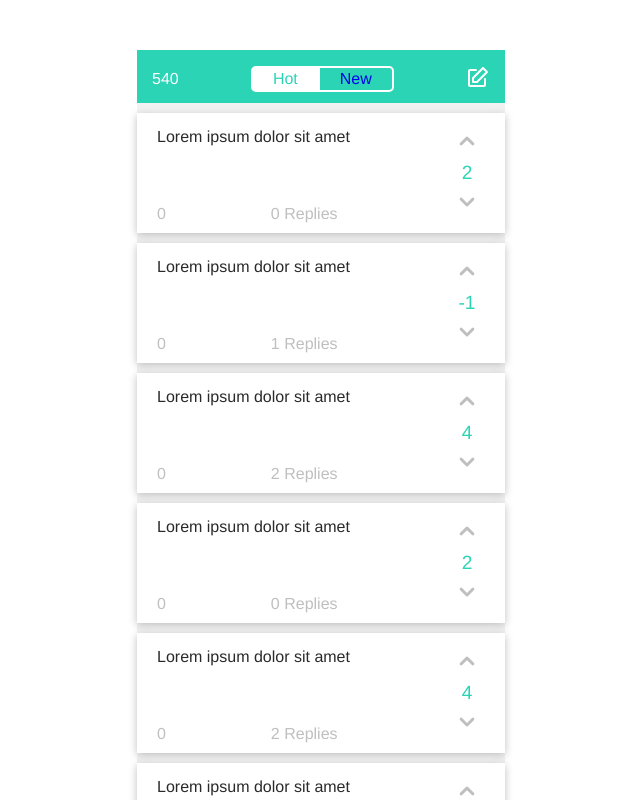
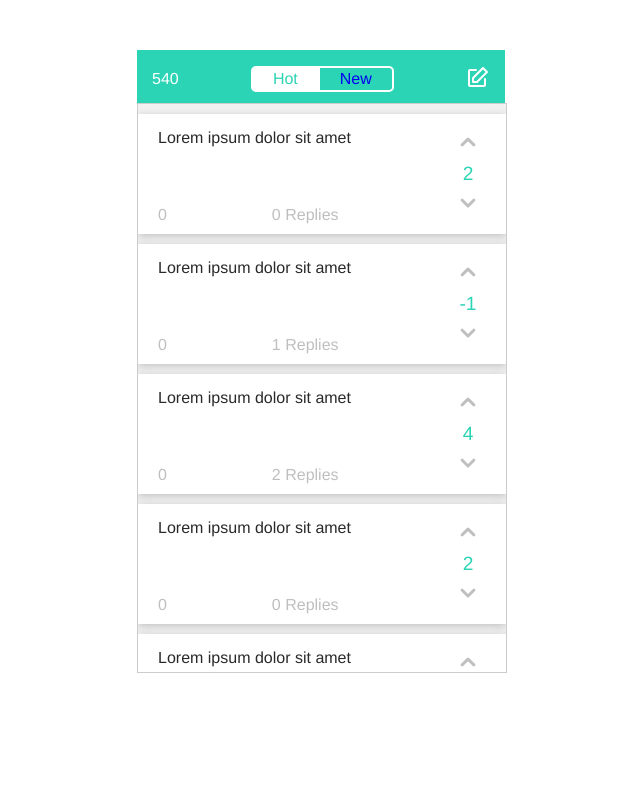
Before and after one commit to b8923/yik-hack, a Vue app in the folder frontend/: page / in a window 1280 px wide. Shown: the top 800 px of the page, without its empty margins (319-959 px from the left). Built offline with nearby package versions, Linux system fonts and the light colour scheme.

Commit message:
Adds transition to router-view changes

```diff
--- a/frontend/src/App.vue
+++ b/frontend/src/App.vue
@@ -1,9 +1,13 @@
 <template>
   <div id="app">
-    <main class="MainApp">
-      <app-header></app-header>
-      <router-view />
-    </main>
+    <section class="AppMain">
+      <app-header />
+      <main class="AppView">
+        <transition name="fade" mode="out-in">
+          <router-view />
+        </transition>
+      </main>
+    </section>
   </div>
 </template>
 
@@ -34,6 +38,7 @@ export default {
   --Secondary-color: #fff;
   --Text-color: #2a2a2a;
   --Muted-color: #bfbfbf;
+  --Muted-color-dark: #acacac;
 }
 
 #app {
@@ -43,8 +48,24 @@ export default {
   width: 100%;
 }
 
-.MainApp {
+.AppMain {
   margin: 50px auto;
   max-width: 368px;
 }
+
+.AppView {
+  height: 568px;
+  overflow-y: scroll;
+  width: 100%;
+  border: 1px solid #ccc;
+}
+
+.fade-enter-active,
+.fade-leave-active {
+  transition: opacity 0.5s;
+}
+.fade-enter,
+.fade-leave-to {
+  opacity: 0;
+}
 </style>
```
